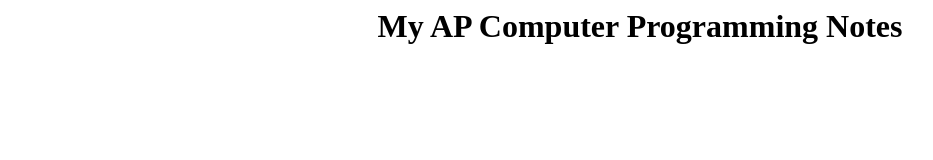
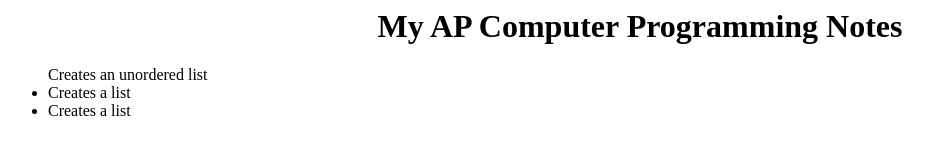
Before and after one commit to campiranoce1979/Notes, a plain HTML site: page index.html in a window 1280 px wide. Shown: the whole page, without its empty margins (0-933 px from the left). Drawn offline with Linux system fonts and the light colour scheme.

Commit message:
added some facts

```diff
--- a/index.html
+++ b/index.html
@@ -5,6 +5,12 @@
 <body>
 
     <h1><center>My AP Computer Programming Notes</center></h1>
+
+  <ul>
+    Creates an unordered list
+    <li> Creates a list</li>
+    <li> Creates a list</li>
+  </ul>
 
 
 
```
